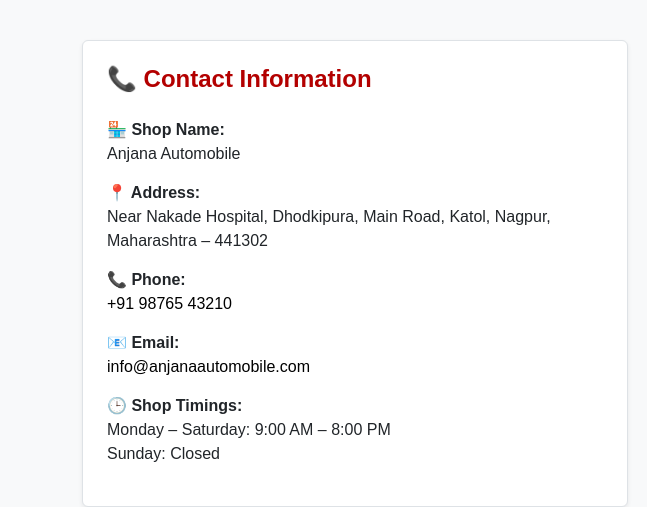
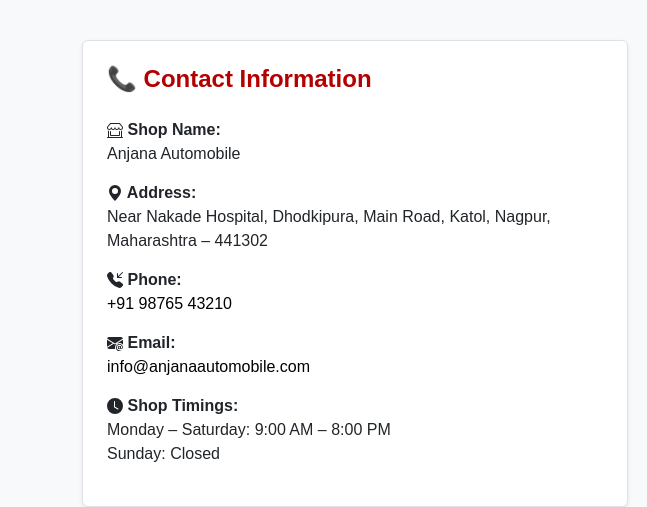
Before and after one commit to FSD-BhushanBJ/livepro-anjana, a plain HTML site: page index.html in a window 1280 px wide. Shown: the part 3599-4106 px from the top of the page, 0-647 px from the left. Drawn offline with nearby package versions, Linux system fonts and the light colour scheme.

Commit message:
Update index.html

```diff
--- a/index.html
+++ b/index.html
@@ -373,27 +373,38 @@
           <h4 class="mb-4" style="color: #b30000; font-weight: bold;" data-key="contactTitle">📞 Contact Information</h4>
 
           <p style="margin-bottom: 15px;">
-            <strong>🏪 <span data-key="shopName">Shop Name:</span></strong><br>
+            <strong><svg xmlns="http://www.w3.org/2000/svg" width="16" height="16" fill="currentColor" class="bi bi-shop-window" viewBox="0 0 16 16">
+  <path d="M2.97 1.35A1 1 0 0 1 3.73 1h8.54a1 1 0 0 1 .76.35l2.609 3.044A1.5 1.5 0 0 1 16 5.37v.255a2.375 2.375 0 0 1-4.25 1.458A2.37 2.37 0 0 1 9.875 8 2.37 2.37 0 0 1 8 7.083 2.37 2.37 0 0 1 6.125 8a2.37 2.37 0 0 1-1.875-.917A2.375 2.375 0 0 1 0 5.625V5.37a1.5 1.5 0 0 1 .361-.976zm1.78 4.275a1.375 1.375 0 0 0 2.75 0 .5.5 0 0 1 1 0 1.375 1.375 0 0 0 2.75 0 .5.5 0 0 1 1 0 1.375 1.375 0 1 0 2.75 0V5.37a.5.5 0 0 0-.12-.325L12.27 2H3.73L1.12 5.045A.5.5 0 0 0 1 5.37v.255a1.375 1.375 0 0 0 2.75 0 .5.5 0 0 1 1 0M1.5 8.5A.5.5 0 0 1 2 9v6h12V9a.5.5 0 0 1 1 0v6h.5a.5.5 0 0 1 0 1H.5a.5.5 0 0 1 0-1H1V9a.5.5 0 0 1 .5-.5m2 .5a.5.5 0 0 1 .5.5V13h8V9.5a.5.5 0 0 1 1 0V13a1 1 0 0 1-1 1H4a1 1 0 0 1-1-1V9.5a.5.5 0 0 1 .5-.5"/>
+</svg> <span data-key="shopName"> Shop Name:</span></strong><br>
             Anjana Automobile
           </p>
 
           <p style="margin-bottom: 15px;">
-            <strong>📍 <span data-key="addressLabel">Address:</span></strong><br>
+            <strong><svg xmlns="http://www.w3.org/2000/svg" width="16" height="16" fill="currentColor" class="bi bi-geo-alt-fill" viewBox="0 0 16 16">
+  <path d="M8 16s6-5.686 6-10A6 6 0 0 0 2 6c0 4.314 6 10 6 10m0-7a3 3 0 1 1 0-6 3 3 0 0 1 0 6"/>
+</svg> <span data-key="addressLabel"> Address:</span></strong><br>
             Near Nakade Hospital, Dhodkipura, Main Road, Katol, Nagpur, Maharashtra – 441302
           </p>
 
           <p style="margin-bottom: 15px;">
-            <strong>📞 <span data-key="phoneLabel">Phone:</span></strong><br>
+            <strong><svg xmlns="http://www.w3.org/2000/svg" width="16" height="16" fill="currentColor" class="bi bi-telephone-inbound-fill" viewBox="0 0 16 16">
+  <path fill-rule="evenodd" d="M1.885.511a1.745 1.745 0 0 1 2.61.163L6.29 2.98c.329.423.445.974.315 1.494l-.547 2.19a.68.68 0 0 0 .178.643l2.457 2.457a.68.68 0 0 0 .644.178l2.189-.547a1.75 1.75 0 0 1 1.494.315l2.306 1.794c.829.645.905 1.87.163 2.611l-1.034 1.034c-.74.74-1.846 1.065-2.877.702a18.6 18.6 0 0 1-7.01-4.42 18.6 18.6 0 0 1-4.42-7.009c-.362-1.03-.037-2.137.703-2.877zM15.854.146a.5.5 0 0 1 0 .708L11.707 5H14.5a.5.5 0 0 1 0 1h-4a.5.5 0 0 1-.5-.5v-4a.5.5 0 0 1 1 0v2.793L15.146.146a.5.5 0 0 1 .708 0"/>
+</svg> <span data-key="phoneLabel"> Phone:</span></strong><br>
             <a href="tel:9876543210" style="color: #000; text-decoration: none;">+91 98765 43210</a>
           </p>
 
           <p style="margin-bottom: 15px;">
-            <strong>📧 <span data-key="emailLabel">Email:</span></strong><br>
+            <strong><svg xmlns="http://www.w3.org/2000/svg" width="16" height="16" fill="currentColor" class="bi bi-envelope-at-fill" viewBox="0 0 16 16">
+  <path d="M2 2A2 2 0 0 0 .05 3.555L8 8.414l7.95-4.859A2 2 0 0 0 14 2zm-2 9.8V4.698l5.803 3.546zm6.761-2.97-6.57 4.026A2 2 0 0 0 2 14h6.256A4.5 4.5 0 0 1 8 12.5a4.49 4.49 0 0 1 1.606-3.446l-.367-.225L8 9.586zM16 9.671V4.697l-5.803 3.546.338.208A4.5 4.5 0 0 1 12.5 8c1.414 0 2.675.652 3.5 1.671"/>
+  <path d="M15.834 12.244c0 1.168-.577 2.025-1.587 2.025-.503 0-1.002-.228-1.12-.648h-.043c-.118.416-.543.643-1.015.643-.77 0-1.259-.542-1.259-1.434v-.529c0-.844.481-1.4 1.26-1.4.585 0 .87.333.953.63h.03v-.568h.905v2.19c0 .272.18.42.411.42.315 0 .639-.415.639-1.39v-.118c0-1.277-.95-2.326-2.484-2.326h-.04c-1.582 0-2.64 1.067-2.64 2.724v.157c0 1.867 1.237 2.654 2.57 2.654h.045c.507 0 .935-.07 1.18-.18v.731c-.219.1-.643.175-1.237.175h-.044C10.438 16 9 14.82 9 12.646v-.214C9 10.36 10.421 9 12.485 9h.035c2.12 0 3.314 1.43 3.314 3.034zm-4.04.21v.227c0 .586.227.8.581.8.31 0 .564-.17.564-.743v-.367c0-.516-.275-.708-.572-.708-.346 0-.573.245-.573.791"/>
+</svg> <span data-key="emailLabel"> Email:</span></strong><br>
             <a href="mailto:info@anjanaautomobile.com" style="color: #000; text-decoration: none;">info@anjanaautomobile.com</a>
           </p>
 
           <p>
-            <strong>🕒 <span data-key="timingLabel">Shop Timings:</span></strong><br>
+            <strong><svg xmlns="http://www.w3.org/2000/svg" width="16" height="16" fill="currentColor" class="bi bi-clock-fill" viewBox="0 0 16 16">
+  <path d="M16 8A8 8 0 1 1 0 8a8 8 0 0 1 16 0M8 3.5a.5.5 0 0 0-1 0V9a.5.5 0 0 0 .252.434l3.5 2a.5.5 0 0 0 .496-.868L8 8.71z"/>
+</svg> <span data-key="timingLabel"> Shop Timings:</span></strong><br>
             <span data-key="timingWeek">Monday – Saturday: 9:00 AM – 8:00 PM</span><br>
             <span data-key="timingSunday">Sunday: Closed</span>
           </p>
```
